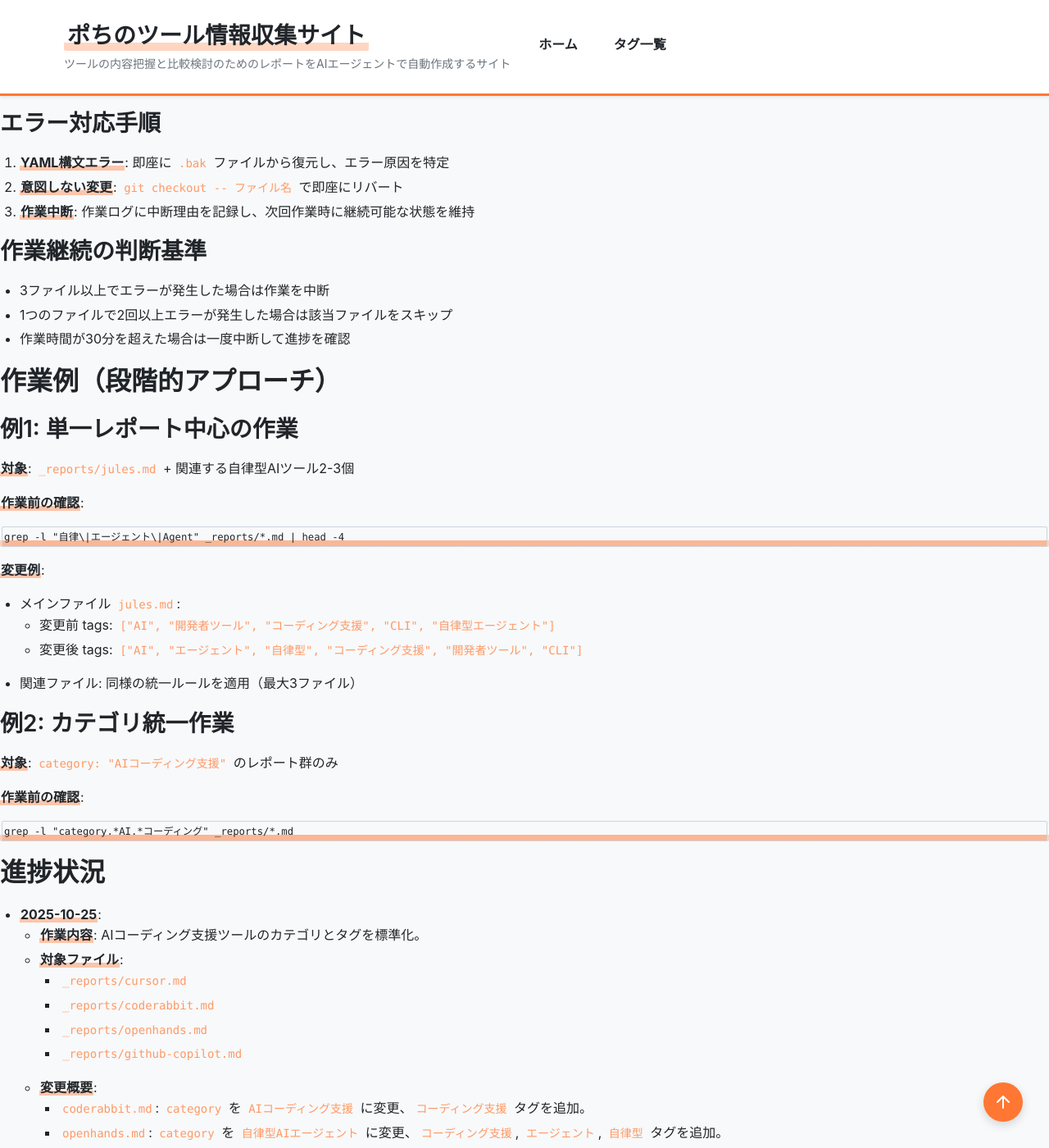
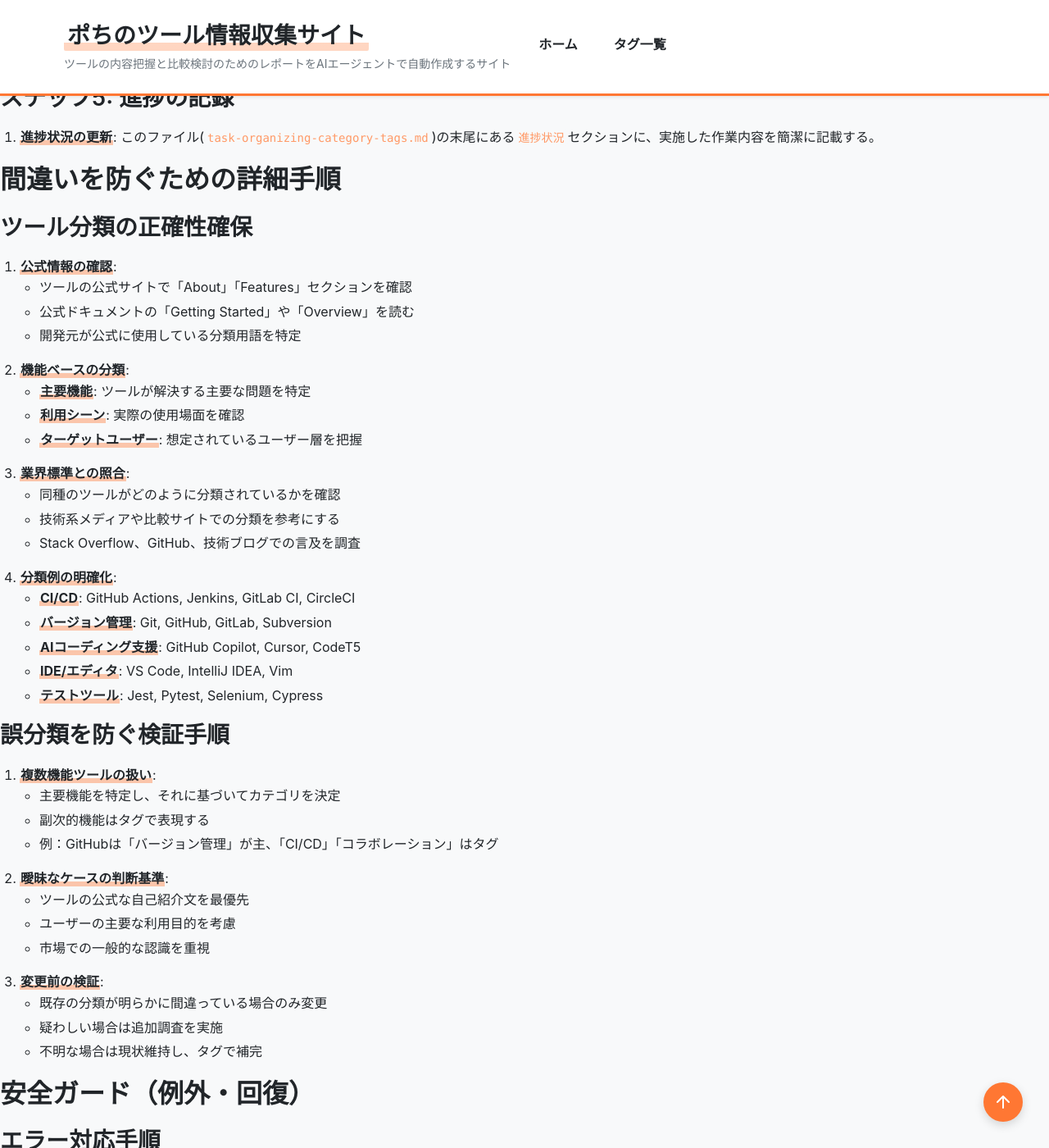
Before and after one commit to aegisfleet/tool-survey-report, a Jekyll site: the page built from task-organizing-category-tags.md, in a window 1280 px wide and 1400 px high, scrolled down 2601 px. Shown: the whole window at 82% size. Built offline with Jekyll 4.4.1, drawn with Linux system fonts in a browser that asks for light colours; our own code applies the rules of GitHub Pages for plain Markdown files; some of the changed text lies outside the part shown.

Commit message:
docs(task-organizing): Enhance category and tag guidelines with detailed classification rules
- Expand and standardize category definitions with more precise descriptions
- Add detailed subcategories for AI, development, and infrastructure tools
- Introduce comprehensive tag classification with clear groupings
- Implement rigorous tool classification verification steps
- Add detailed guidelines for preventing misclassification
- Include new error handling and work continuation criteria
- Improve documentation with more structured and systematic approach to tool categorization
Rationale: Provides clearer, more systematic guidelines for organizing and classifying technical tools and reports, ensuring consistency and accuracy in documentation.

```diff
--- a/task-organizing-category-tags.md
+++ b/task-organizing-category-tags.md
@@ -20,27 +20,23 @@
 
 ### 定義（標準語彙）
 
-- カテゴリ（推奨の正規化語）
-  - AIコーディング支援
-  - 自律型AIエージェント
-  - AIコードエディタ
-  - 開発者ツール
-  - テスト/CI
-  - データ可視化
-  - インフラ/クラウド
+- **カテゴリ（推奨の正規化語）**
+  - **AIコーディング支援**: AI技術を使ったコード生成・補完ツール
+  - **自律型AIエージェント**: 自律的にタスクを実行するAIシステム
+  - **AIコードエディタ**: AI機能が統合されたコードエディタ
+  - **開発者ツール**: 開発プロセスを支援する汎用ツール
+  - **CI/CD**: 継続的インテグレーション・デプロイメントツール
+  - **バージョン管理**: ソースコードの変更履歴管理ツール
+  - **テスト/QA**: テスト自動化・品質保証ツール
+  - **データ可視化**: データの視覚化・分析ツール
+  - **インフラ/クラウド**: インフラ管理・クラウドサービス
 
-- タグ（推奨セット、小文字/大文字混在を避ける）
-  - AI
-  - エージェント
-  - 自律型
-  - コーディング支援
-  - 開発者ツール
-  - CLI
-  - API
-  - コード生成
-  - IDE
-  - セキュリティ
-  - 日本語対応
+- **タグ（推奨セット、小文字/大文字混在を避ける）**
+  - **AI関連**: AI, エージェント, 自律型, コード生成, 機械学習
+  - **開発関連**: コーディング支援, 開発者ツール, IDE, CLI, API
+  - **プロセス関連**: CI/CD, 自動化, テスト, デプロイ, 監視
+  - **技術関連**: セキュリティ, クラウド, コンテナ, マイクロサービス
+  - **その他**: 日本語対応, オープンソース, エンタープライズ
 
 ### ルール（変更ポリシー）
 
@@ -55,7 +51,10 @@
 ### チェックリスト（編集前）
 
 - [ ] フロントマターが YAML 形式で正しくパースできる
-- [ ] 追加するタグが本文中の記述（機能説明）と整合している
+- [ ] **ツールの正確な特定**: 公式サイトや信頼できる情報源でツールの主要機能を確認済み
+- [ ] **カテゴリの妥当性**: 業界標準の分類と一致している（例：CI/CDツール、バージョン管理ツール、IDEなど）
+- [ ] **機能との整合性**: 追加するタグが本文中の記述（機能説明）と整合している
+- [ ] **類似ツールとの一貫性**: 同じカテゴリの他のツールと分類が一貫している
 - [ ] 変更点は最小である（カテゴリ変更は最小限）
 - [ ] 変更一覧を変更コミットメッセージに明記する（例: "standardize tags: add エージェント to github-copilot"）
 
@@ -69,11 +68,16 @@
 - **オプションB**: 特定カテゴリのレポート群（最大5ファイル）
 - **オプションC**: 特定タグの統一作業（最大5ファイル）
 
-### ステップ2: 事前確認
+### ステップ2: 事前確認とツール調査
 
-1. 対象ファイル数の確認: `ls _reports/ | grep -E "(対象パターン)" | wc -l`
-2. 現在のタグ/カテゴリ状況の把握: `grep -h "^tags:\|^category:" _reports/対象ファイル*.md`
-3. 作業ログファイルの作成: `echo "作業開始: $(date)" > work-log-$(date +%Y%m%d).txt`
+1. **対象ファイル数の確認**: `ls _reports/ | grep -E "(対象パターン)" | wc -l`
+2. **現在のタグ/カテゴリ状況の把握**: `grep -h "^tags:\|^category:" _reports/対象ファイル*.md`
+3. **ツールの正確な特定と調査**:
+   - 公式サイトでツールの主要機能を確認
+   - ツールの説明文書（README、About）を読み、主要な用途を特定
+   - 類似ツールとの比較情報を調査
+   - 業界での一般的な分類を確認（例：「GitHub Actions」→「CI/CD」、「Git」→「バージョン管理」）
+4. **作業ログファイルの作成**: `echo "作業開始: $(date)" > work-log-$(date +%Y%m%d).txt`
 
 ### ステップ3: 安全な変更実行
 
@@ -92,18 +96,63 @@
 
 1. **進捗状況の更新**: このファイル(`task-organizing-category-tags.md`)の末尾にある`進捗状況`セクションに、実施した作業内容を簡潔に記載する。
 
+## 間違いを防ぐための詳細手順
+
+### ツール分類の正確性確保
+
+1. **公式情報の確認**:
+   - ツールの公式サイトで「About」「Features」セクションを確認
+   - 公式ドキュメントの「Getting Started」や「Overview」を読む
+   - 開発元が公式に使用している分類用語を特定
+
+2. **機能ベースの分類**:
+   - **主要機能**: ツールが解決する主要な問題を特定
+   - **利用シーン**: 実際の使用場面を確認
+   - **ターゲットユーザー**: 想定されているユーザー層を把握
+
+3. **業界標準との照合**:
+   - 同種のツールがどのように分類されているかを確認
+   - 技術系メディアや比較サイトでの分類を参考にする
+   - Stack Overflow、GitHub、技術ブログでの言及を調査
+
+4. **分類例の明確化**:
+   - **CI/CD**: GitHub Actions, Jenkins, GitLab CI, CircleCI
+   - **バージョン管理**: Git, GitHub, GitLab, Subversion
+   - **AIコーディング支援**: GitHub Copilot, Cursor, CodeT5
+   - **IDE/エディタ**: VS Code, IntelliJ IDEA, Vim
+   - **テストツール**: Jest, Pytest, Selenium, Cypress
+
+### 誤分類を防ぐ検証手順
+
+1. **複数機能ツールの扱い**:
+   - 主要機能を特定し、それに基づいてカテゴリを決定
+   - 副次的機能はタグで表現する
+   - 例：GitHubは「バージョン管理」が主、「CI/CD」「コラボレーション」はタグ
+
+2. **曖昧なケースの判断基準**:
+   - ツールの公式な自己紹介文を最優先
+   - ユーザーの主要な利用目的を考慮
+   - 市場での一般的な認識を重視
+
+3. **変更前の検証**:
+   - 既存の分類が明らかに間違っている場合のみ変更
+   - 疑わしい場合は追加調査を実施
+   - 不明な場合は現状維持し、タグで補完
+
 ## 安全ガード（例外・回復）
 
 ### エラー対応手順
 
 1. **YAML構文エラー**: 即座に `.bak` ファイルから復元し、エラー原因を特定
 2. **意図しない変更**: `git checkout -- ファイル名` で即座にリバート
-3. **作業中断**: 作業ログに中断理由を記録し、次回作業時に継続可能な状態を維持
+3. **分類に確信が持てない場合**: 変更を保留し、追加調査を実施
+4. **作業中断**: 作業ログに中断理由を記録し、次回作業時に継続可能な状態を維持
 
 ### 作業継続の判断基準
 
 - 3ファイル以上でエラーが発生した場合は作業を中断
 - 1つのファイルで2回以上エラーが発生した場合は該当ファイルをスキップ
+- ツールの分類に確信が持てない場合は現状維持
 - 作業時間が30分を超えた場合は一度中断して進捗を確認
 
 ## 作業例（段階的アプローチ）
```
